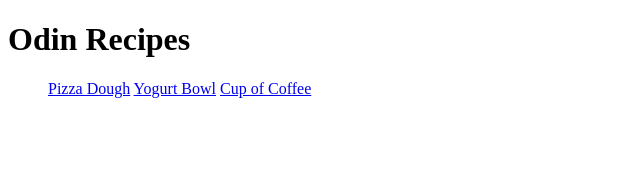
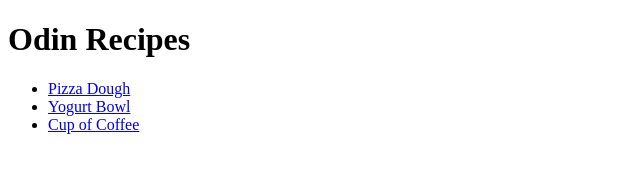
Before and after one commit to themAgain/odin-recipes, a plain HTML site: page index.html in a window 1280 px wide. Shown: the whole page, without its empty margins (0-640 px from the left). Drawn offline with Linux system fonts and the light colour scheme.

Commit message:
Fixed error with recipe link list

```diff
--- a/index.html
+++ b/index.html
@@ -7,9 +7,9 @@
 <body>
   <h1>Odin Recipes</h1>
   <ul>
-    <a href="recipes/pizza-dough.html">Pizza Dough</a>
-    <a href="recipes/yogurt-bowl.html">Yogurt Bowl</a>
-    <a href="recipes/coffee-cup.html">Cup of Coffee</a>
+    <li><a href="recipes/pizza-dough.html">Pizza Dough</a></li>
+    <li><a href="recipes/yogurt-bowl.html">Yogurt Bowl</a></li>
+    <li><a href="recipes/coffee-cup.html">Cup of Coffee</a></li>
   </ul>
 </body>
 </html>
```
